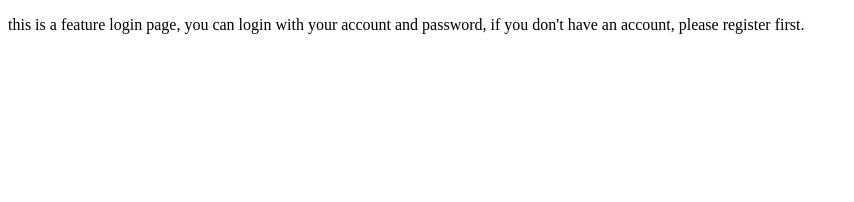
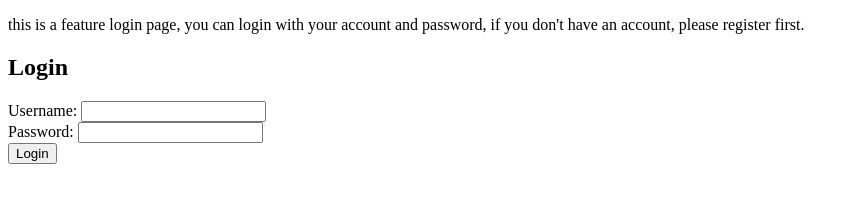
Before and after one commit to AbdullahSalman786/githubpractice, a plain HTML site: page index.html in a window 1280 px wide. Shown: the whole page, without its empty margins (0-854 px from the left). Drawn offline with Linux system fonts and the light colour scheme.

Commit message:
new text vs code commit

```diff
--- a/index.html
+++ b/index.html
@@ -8,6 +8,18 @@
       this is a feature login page, you can login with your account and
       password, if you don't have an account, please register first.
     </p>
+
+    <section>
+      <h2>Login</h2>
+      <form action="/login" method="post">
+        <label for="username">Username:</label>
+        <input type="text" id="username" name="username" required />
+        <br />
+        <label for="password">Password:</label>
+        <input type="password" id="password" name="password" required />
+        <br />
+        <button type="submit">Login</button>
+      </form>
   </head>
   <body></body>
 </html>
```
